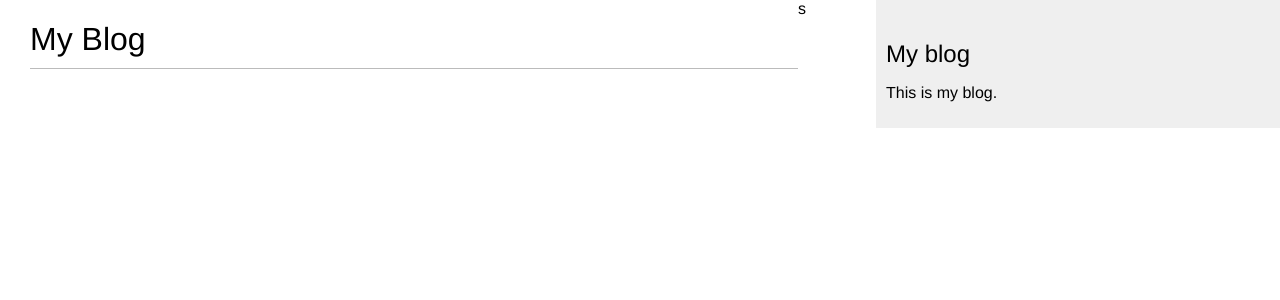
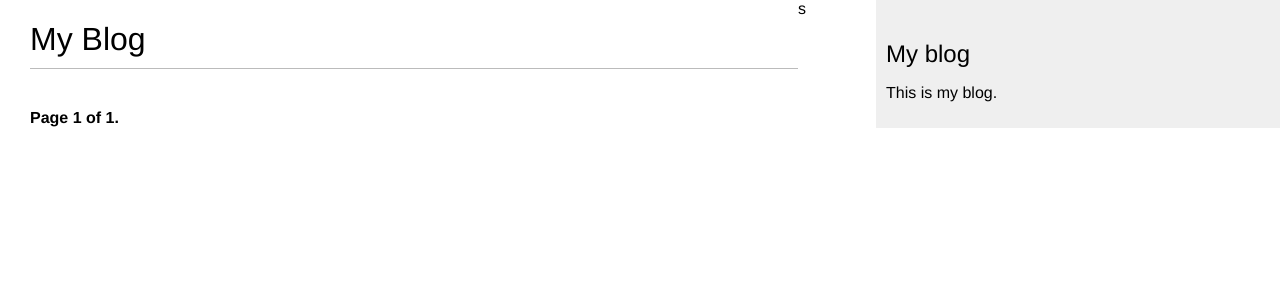
Before and after one commit to CristiArde/DjangoPlayground, a Django app: page /blog/ in a window 1280 px wide. Shown: the top 300 px of the page. Run offline with Django 3.2, Linux system fonts and the light colour scheme; data that the repository does not hold is empty.

Commit message:
added simple pagination to display max 3 posts per page

```diff
--- a/simpleBlog/blog/templates/blog/post/list.html
+++ b/simpleBlog/blog/templates/blog/post/list.html
@@ -13,4 +13,6 @@
 </p>
 {{ post.body|truncatewords:30|linebreaks }}
 {% endfor %}
+
+{% include "pagination.html" with page=posts %}
 {% endblock %}
--- /dev/null
+++ b/simpleBlog/blog/templates/pagination.html
@@ -0,0 +1,11 @@
+<div class="pagination">
+    <span class="step-links">
+        {% if page.has_previous %}
+            <a href="?page={{ page.previous_page_number }}">Previous</a>
+        {% endif %}
+        <span class="current">Page {{ page.number }} of {{ page.paginator.num_pages }}.  </span>
+        {% if page.has_next %}
+            <a href="?page={{ page.next_page_number }}">Next</a>
+        {% endif %}
+    </span>
+</div>
--- a/simpleBlog/blog/views.py
+++ b/simpleBlog/blog/views.py
@@ -1,10 +1,21 @@
 from django.shortcuts import render, get_object_or_404
 from .models import Post
+from django.core.paginator import Paginator, EmptyPage, PageNotAnInteger
 
 
 def post_list(request):
-    posts = Post.published.all()
-    return render(request, 'blog/post/list.html', {'posts': posts})
+    posts_list = Post.published.all()
+    paginator = Paginator(posts_list, 3)  # 3 posts in each page
+    page = request.GET.get('page')
+    try:
+        posts = paginator.page(page)
+    except PageNotAnInteger:
+        # If page is not an integer deliver the first page
+        posts = paginator.page(1)
+    except EmptyPage:
+        # If page is out of range deliver last page of results
+        posts = paginator.page(paginator.num_pages)
+    return render(request, 'blog/post/list.html', {'page': page, 'posts': posts})
 
 
 def post_detail(request, year, month, day, post):
```
